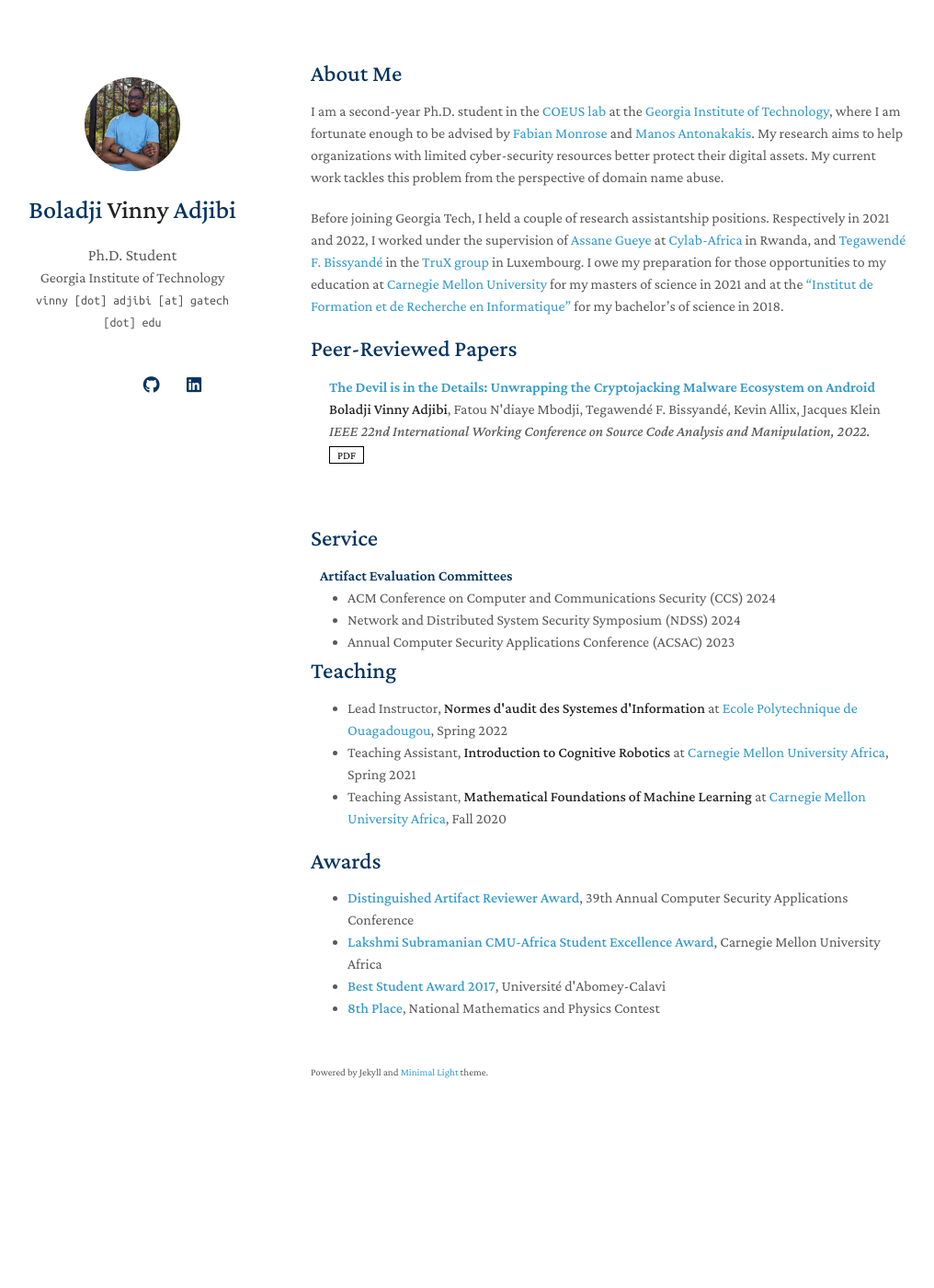
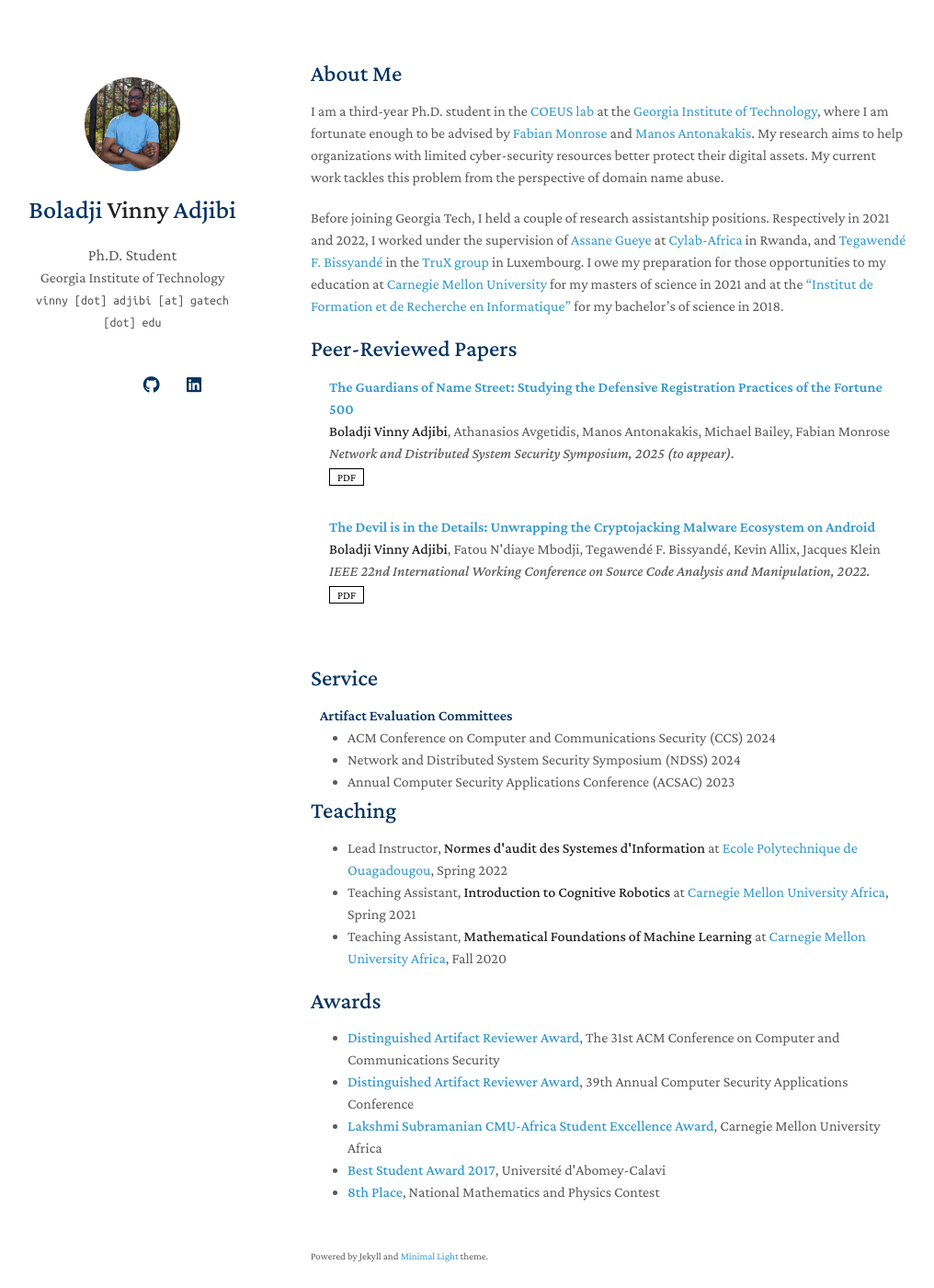
Before and after one commit to boladjivinny/boladjivinny.github.io, a Jekyll site: the page built from index.md, in a window 1280 px wide and 1400 px high. Shown: the whole window at 92% size, without its empty margins (132-1148 px from the left). Built offline with Jekyll 4.4.1, drawn with Linux system fonts in a browser that asks for light colours; nearby versions of some CDN libraries; a style sheet for code colours, icons or effects is not loaded; our own code applies the rules of GitHub Pages for plain Markdown files.

Commit message:
updated website information

```diff
--- a/_data/awards.yml
+++ b/_data/awards.yml
@@ -1,4 +1,7 @@
 main:
+  - title: Distinguished Artifact Reviewer Award
+    org: The 31st ACM Conference on Computer and Communications Security
+    ref: https://www.sigsac.org/ccs/CCS2024/program/awards.html
   - title: Distinguished Artifact Reviewer Award
     org: 39th Annual Computer Security Applications Conference
     ref: https://www.acsac.org/2023/files/web/acsac23-programchairs-opening.pdf
--- a/_data/publications.yml
+++ b/_data/publications.yml
@@ -1,4 +1,9 @@
 main:
+  - title: "The Guardians of Name Street: Studying the Defensive Registration Practices of the Fortune 500"
+    authors: <strong>Boladji Vinny Adjibi</strong>, Athanasios Avgetidis, Manos Antonakakis, Michael Bailey, Fabian Monrose
+    conference_short: NDSS
+    conference: Network and Distributed System Security Symposium, 2025 (to appear).
+    pdf: https://orbilu.uni.lu/bitstream/10993/54308/1/Cryptojacking.pdf
   - title: "The Devil is in the Details: Unwrapping the Cryptojacking Malware Ecosystem on Android"
     authors: <strong>Boladji Vinny Adjibi</strong>, Fatou N'diaye Mbodji, Tegawendé F. Bissyandé, Kevin Allix, Jacques Klein
     conference_short: SCAM
--- a/index.md
+++ b/index.md
@@ -4,7 +4,7 @@ layout: homepage
 
 ## About Me
 
-I am a second-year Ph.D. student in the [COEUS lab](https://astrolavos.gatech.edu/) at the [Georgia Institute of Technology](https://https://ece.gatech.edu/), where I am
+I am a third-year Ph.D. student in the [COEUS lab](https://astrolavos.gatech.edu/) at the [Georgia Institute of Technology](https://https://ece.gatech.edu/), where I am
 fortunate enough to be advised by [Fabian Monrose](https://fabianmonrose.github.io/) and [Manos
 Antonakakis](https://ece.gatech.edu/directory/manos-antonakakis). My research aims to help organizations
 with limited cyber-security resources better protect their
```
Also changed, not shown: 1 other file.
